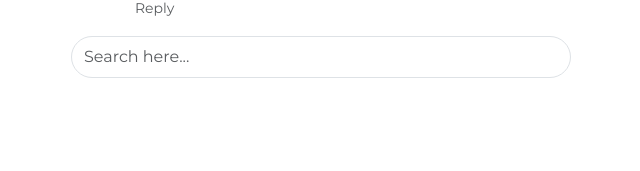
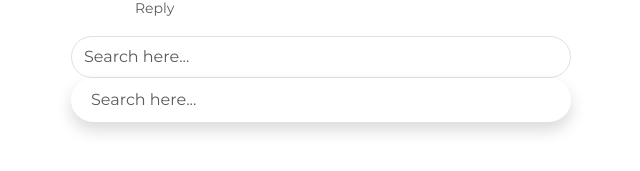
Before and after one commit to kiiril/GiftFlow, a React (Create React App) app in the folder frontend/: page /posts/1 in a window 1280 px wide. Shown: the part 557-728 px from the top of the page, without its empty margins (581-1221 px from the left). Built offline with nearby package versions, Linux system fonts and the light colour scheme; no server answers.

Commit message:
Make better comment bar

```diff
--- a/frontend/src/pages/Post.jsx
+++ b/frontend/src/pages/Post.jsx
@@ -204,6 +204,22 @@ const Post = () => {
                                 </button>
                             }
                     </div>
+
+                    <div className="input-group rounded-pill bg-white px-2 py-1 shadow">
+                        <input
+                            type="text"
+                            className="form-control border-0 rounded-pill shadow-none me-1"
+                            placeholder="Search here..."
+                            style={{caretColor: 'red'}}
+                            onChange={(e) => setCommentValue(e.target.value)}
+                        />
+                        {commentValue.trim() &&
+                        <button
+                            className="btn btn-dark rounded-circle d-flex align-items-center justify-content-center">
+                            <FontAwesomeIcon icon={faPaperPlane} />
+                        </button>
+                        }
+                    </div>
                 </div>
             </div>
         </div>
```
